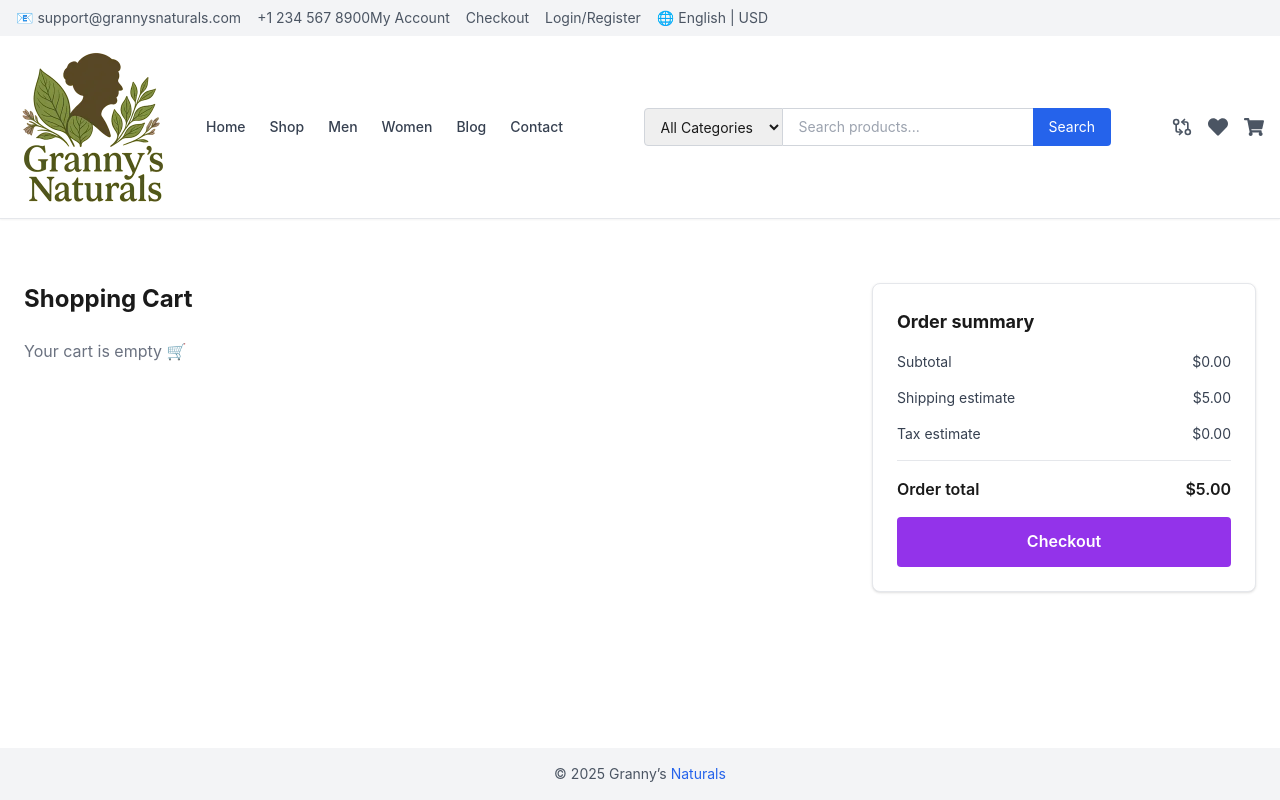
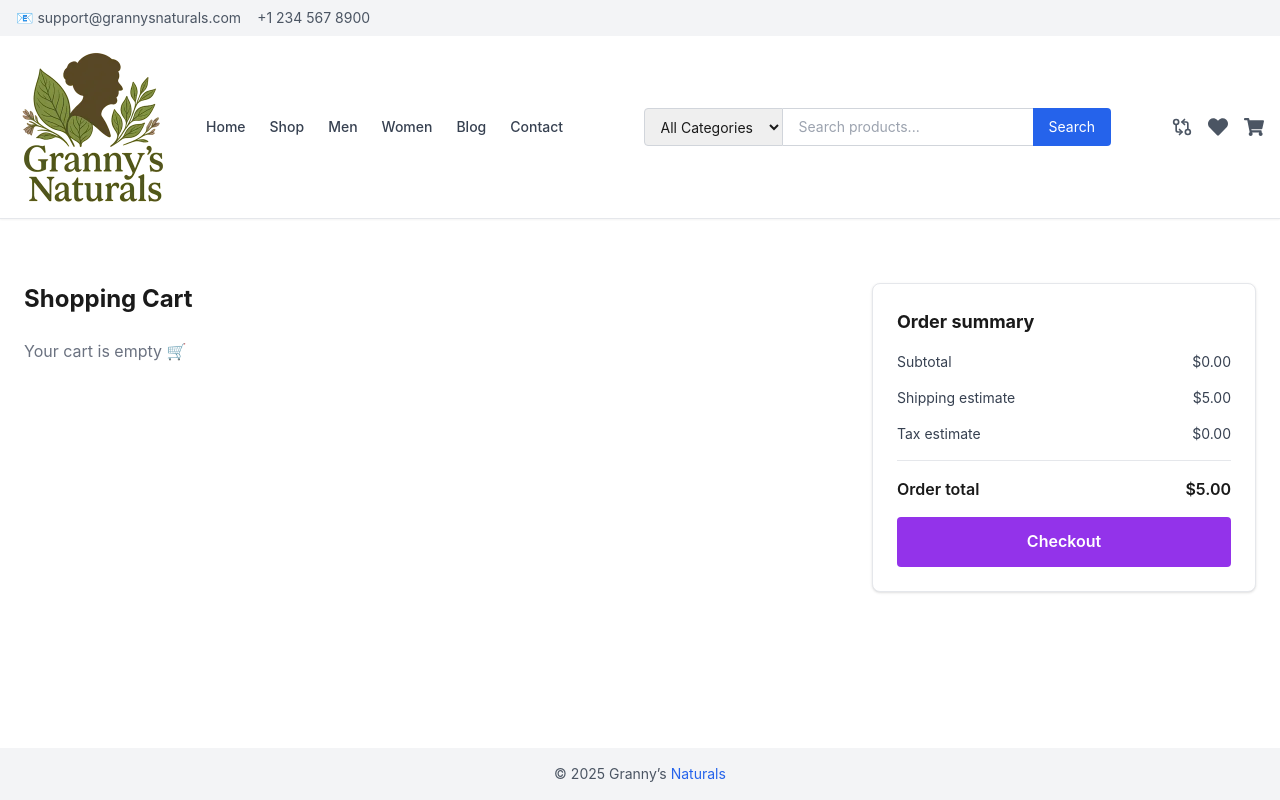
Before and after one commit to creative-prowess/headless-wc-demo, a Next.js app: page /cart in a window 1280 px wide. Built offline with nearby package versions, Linux system fonts and the light colour scheme.

Commit message:
alls three

```diff
--- a/components/AccountMenu.js
+++ b/components/AccountMenu.js
@@ -3,11 +3,8 @@ import Link from 'next/link'
 
 export default function AccountMenu() {
   return (
-    <div className="hidden md:flex flex-1 space-x-4">
-      <Link href="/account" className="hover:underline">My Account</Link>
-      <Link href="/checkout" className="hover:underline">Checkout</Link>
-      <Link href="/login" className="hover:underline">Login/Register</Link>
-      <span className="ml-2">🌐 English | USD</span>
+    <div className="hidden">
+
     </div>
   )
 }
```
Also changed, not shown: components/Layout.js (line endings or trailing spaces).
